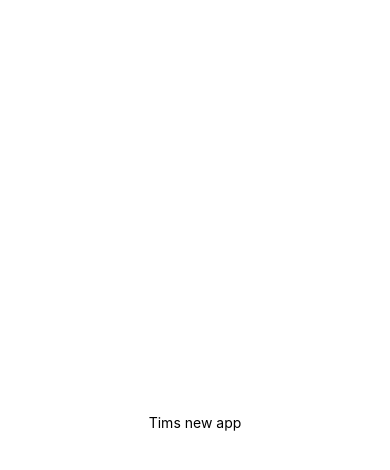
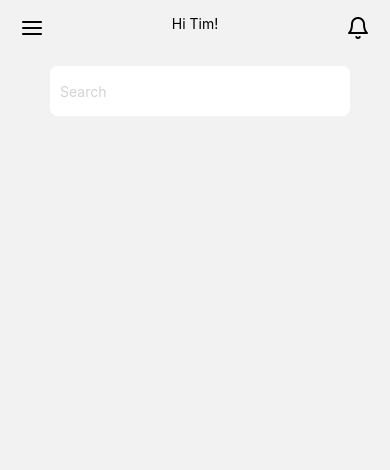
Before and after one commit to timmparsons/next-up, a React Native app: screen /Home in a window 390 px wide. Shown: the top 470 px of the page. Built offline with nearby package versions, Linux system fonts and the light colour scheme.

Commit message:
added header and search bar component

```diff
--- a/App.js
+++ b/App.js
@@ -1,20 +1,13 @@
-import { StatusBar } from 'expo-status-bar';
-import { StyleSheet, Text, View } from 'react-native';
+import { StyleSheet} from 'react-native';
+import AppNavigation from './navigation/AppNavigation';
+import { NavigationContainer } from '@react-navigation/native';
 
 export default function App() {
   return (
-    <View style={styles.container}>
-      <Text>Tims new app</Text>
-      <StatusBar style="auto" />
-    </View>
+    <NavigationContainer>
+      <AppNavigation />
+    </NavigationContainer>
   );
 }
 
-const styles = StyleSheet.create({
-  container: {
-    flex: 1,
-    backgroundColor: '#fff',
-    alignItems: 'center',
-    justifyContent: 'center',
-  },
-});
+const styles = StyleSheet.create({});
--- a/app.json
+++ b/app.json
@@ -24,7 +24,8 @@
       }
     },
     "web": {
-      "favicon": "./assets/favicon.png"
+      "favicon": "./assets/favicon.png",
+			"bundler": "metro"
     }
   }
 }
--- /dev/null
+++ b/components/ProfileBar.js
@@ -0,0 +1,30 @@
+import { View, Text, SafeAreaView, StyleSheet, TouchableOpacity } from 'react-native'
+import React from 'react'
+import { Feather } from '@expo/vector-icons';
+
+const ProfileBar = () => {
+	return (
+		<View style={styles.container}>
+			<TouchableOpacity>
+				<Feather name="menu" size={24} color="black" />
+			</TouchableOpacity>
+			<View>
+				<Text>Hi Tim!</Text>
+			</View>
+			<TouchableOpacity>
+				<Feather name="bell" size={24} color="black" />
+			</TouchableOpacity>
+		</View>
+	)
+}
+
+const styles = StyleSheet.create({
+	container: {
+		flexDirection: 'row',
+		justifyContent: 'space-between',
+		paddingHorizontal: 20,
+		paddingVertical: 15
+	}
+})
+
+export default ProfileBar
--- /dev/null
+++ b/components/Search.js
@@ -0,0 +1,41 @@
+import { View, Text, TextInput, SafeAreaView, StyleSheet } from 'react-native'
+import React from 'react'
+
+const Search = () => {
+
+	const handleOnChange = () => {
+		console.log('Click')
+	};
+
+	return (
+		<SafeAreaView>
+			<View styles={styles.container}>
+				<TextInput
+					style={styles.searchBar}
+					onChangeText={handleOnChange}
+					placeholder='Search'
+					placeholderTextColor={'lightgray'}
+				/>
+			</View>
+		</SafeAreaView>
+	)
+}
+
+const styles = StyleSheet.create({
+	container: {
+		flex: 1,
+		paddingHorizontal: 50
+	},
+	searchBar: {
+		marginTop: 10,
+		height: 50,
+		width: '77%',
+		paddingHorizontal: 10,
+		marginHorizontal: 50,
+		backgroundColor: 'white',
+		borderColor: 'lightgray', //no effect
+		borderRadius: 8
+	}
+});
+
+export default Search;
--- /dev/null
+++ b/navigation/AppNavigation.js
@@ -0,0 +1,16 @@
+import { View, Text } from 'react-native'
+import React from 'react'
+import { createNativeStackNavigator } from '@react-navigation/native-stack';
+import HomeScreen from '../screens/HomeScreen';
+
+const Stack = createNativeStackNavigator();
+
+const AppNavigation = () => {
+	return (
+		<Stack.Navigator>
+			<Stack.Screen name='Home' options={{headerShown: false }} component={HomeScreen} />
+		</Stack.Navigator>
+	)
+}
+
+export default AppNavigation
--- /dev/null
+++ b/screens/HomeScreen.js
@@ -0,0 +1,25 @@
+import { View, Text, StyleSheet, SafeAreaView } from 'react-native'
+import React from 'react'
+import Search from '../components/Search';
+import ProfileBar from '../components/ProfileBar';
+
+const HomeScreen = () => {
+  return (
+    <SafeAreaView
+			styles={styles.container}
+		>
+			<ProfileBar />
+      <Search />
+    </SafeAreaView>
+  );
+}
+
+const styles = StyleSheet.create({
+	container: {
+		flex: 1,
+		backgroundColor: 'red',
+		marginLeft: 20
+	}
+});
+
+export default HomeScreen;
```
Also changed, not shown: package.json (+7 -1 lines), 1 other file (tests, documents, lock files or other folders).
